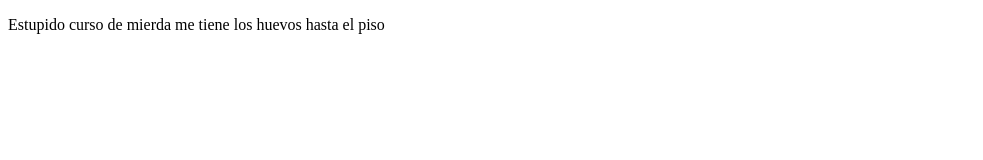
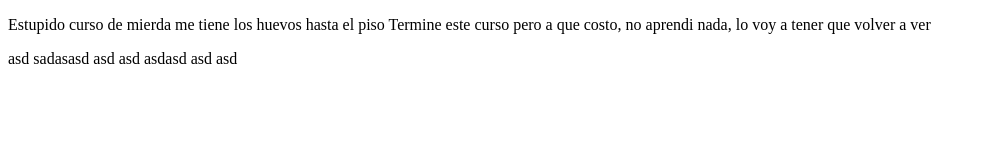
Before and after one commit to PelluXD/programing, a plain HTML site: page index.html in a window 1280 px wide. Shown: the whole page, without its empty margins (0-983 px from the left). Drawn offline with Linux system fonts and the light colour scheme.

Commit message:
cambios irrelevantes

```diff
--- a/index.html
+++ b/index.html
@@ -9,6 +9,16 @@
 <body>
     <p>
         Estupido curso de mierda me tiene los huevos hasta el piso
+        Termine este curso pero a que costo, no aprendi nada, lo voy a tener que volver a ver
+        <aside><aside>asd
+            sadasasd
+            asd
+            asd
+            asdasd
+            asd
+            asd
+
+        </aside></aside>
     </p>
 </body>
 </html>
```
